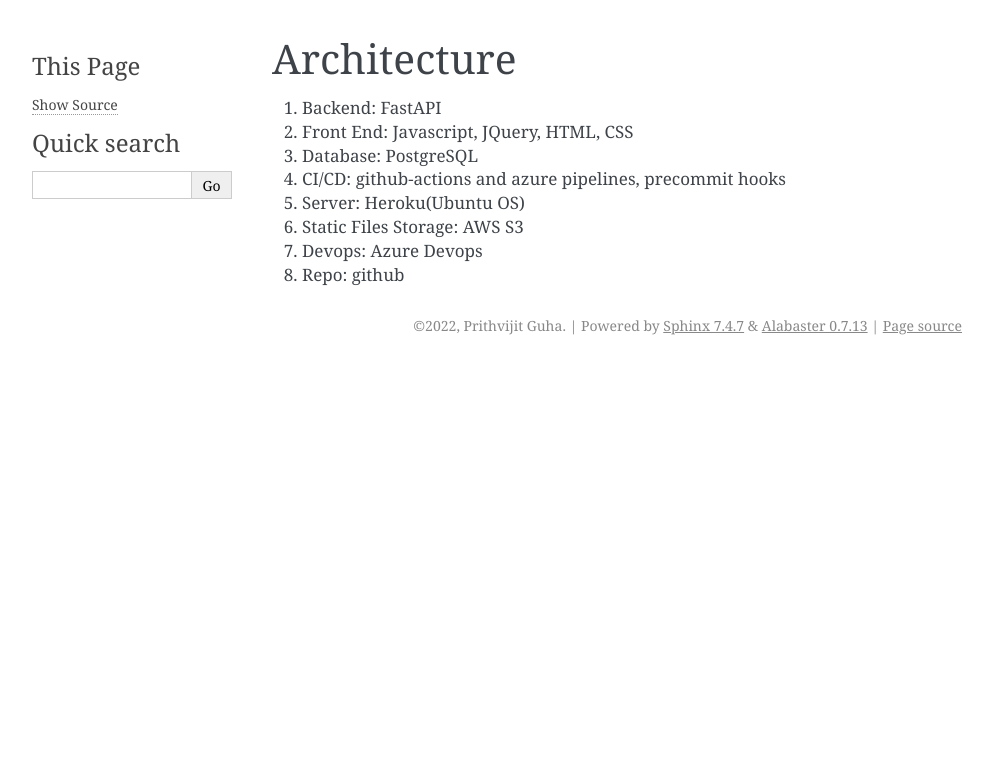
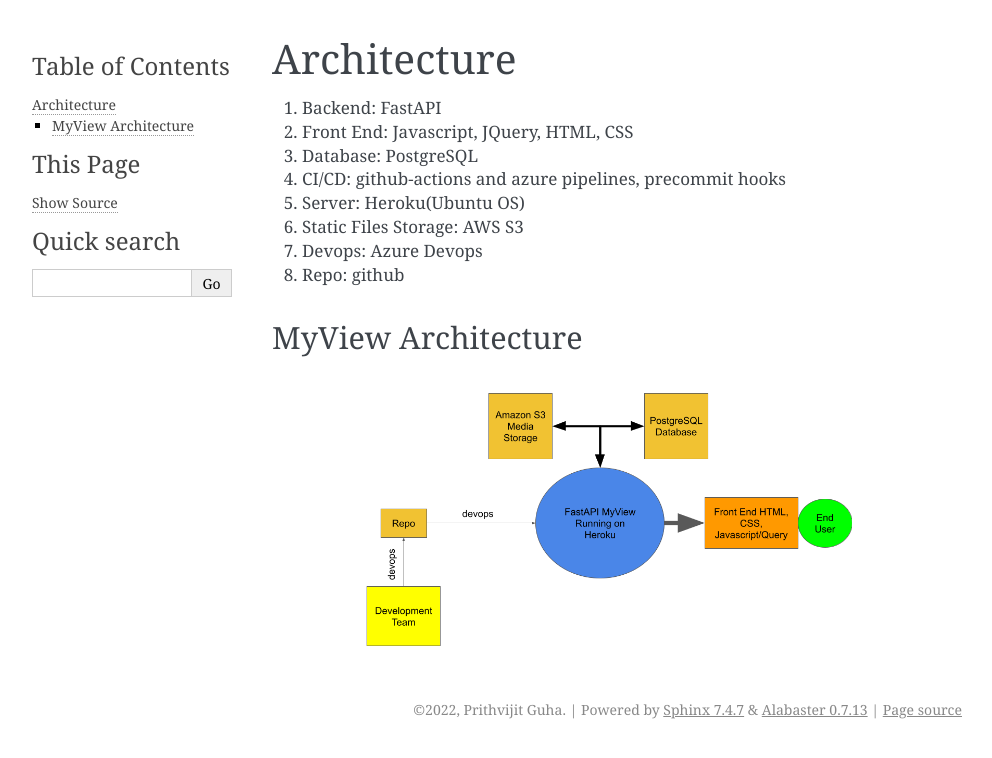
Before and after one commit to prithvijitguha/MyView, a Sphinx documentation site: the page built from docs/source/architecture.rst, in a window 1280 px wide. Shown: the top 758 px of the page, without its empty margins (148-1140 px from the left). Built offline with Sphinx 7.4.7, drawn with Linux system fonts in a browser that asks for light colours.

Commit message:
added architecture flow chart

```diff
--- a/docs/source/architecture.rst
+++ b/docs/source/architecture.rst
@@ -10,3 +10,11 @@
 #. Static Files Storage: AWS S3
 #. Devops: Azure Devops
 #. Repo: github
+
+
+MyView Architecture
+--------------------
+.. figure:: assets/MyView_Architecture.png
+  :class: with-border
+  :width: 500
+  :alt: MyView Architecture
```
Also changed, not shown: docs/source/assets/MyView_Architecture.png (added).
